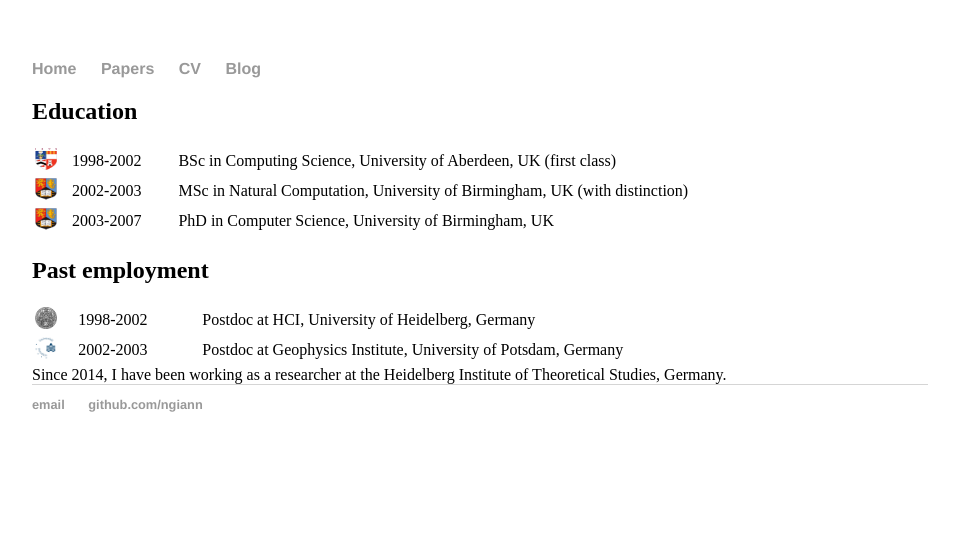
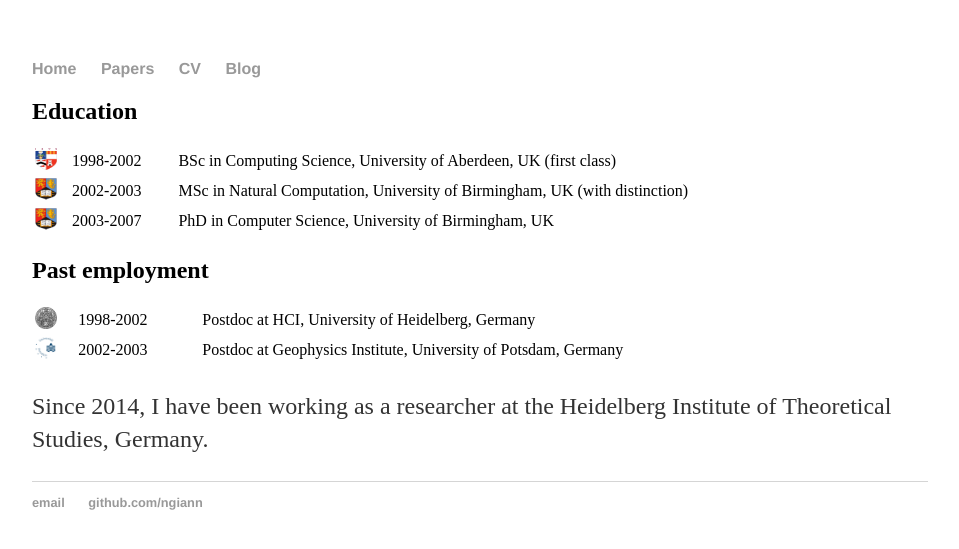
Before and after one commit to ngiann/ngiann.github.io, a Jekyll site: the page built from cv/index.html, in a window 1280 px wide. Shown: the top 549 px of the page, without its empty margins (160-1119 px from the left). Built offline with Jekyll 4.4.1, drawn with Linux system fonts in a browser that asks for light colours.

```diff
--- a/cv/index.html
+++ b/cv/index.html
@@ -39,6 +39,6 @@ title: Nikos Gianniotis, Machine learning researcher
   </tr>
 </table>
 
-Since 2014, I have been working as a researcher at the Heidelberg Institute of Theoretical Studies, Germany.
+<p>Since 2014, I have been working as a researcher at the Heidelberg Institute of Theoretical Studies, Germany.</p>
 
 </div><!-- /.blurb -->
```
